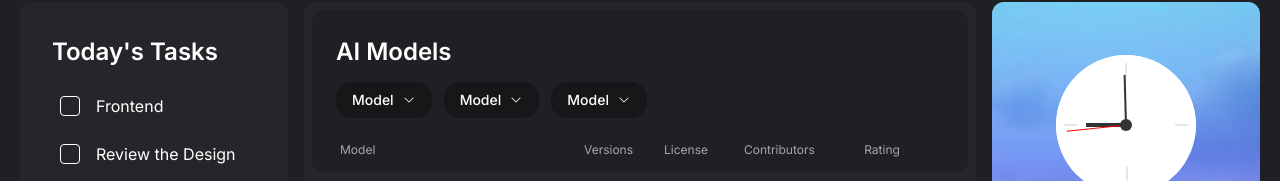
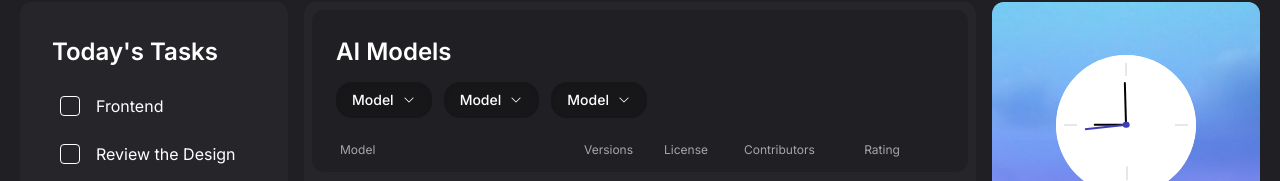
Before and after one commit to saurabhburade/ai-proto, a Next.js app: page / in a window 1280 px wide. Shown: the part 122-303 px from the top of the page. Built offline with nearby package versions, Linux system fonts and the light colour scheme.

Commit message:
style: refactor clock

```diff
--- a/src/styles/globals.css
+++ b/src/styles/globals.css
@@ -149,43 +149,46 @@ dialog::backdrop {
 .hand {
   position: absolute;
   transform-origin: 50% 100%;
-  background-color: #333;
+  background-color: #000000;
 }
 
 .hour-hand {
-  height: 40px;
-  width: 4px;
+  height: 31px;
+  width: 1.5px;
   top: 50%;
   left: 50%;
-  margin-top: -40px;
+  margin-top: -31px;
   margin-left: -2px;
+  border-radius: 1.5px 1.5px 0px 0px;
+
 }
 
 .minute-hand {
-  height: 50px;
+  height: 42.3px;
   width: 2px;
   top: 50%;
   left: 50%;
-  margin-top: -50px;
+  margin-top: -42.3px;
   margin-left: -1px;
+  border-radius: 1.5px 1.5px 0px 0px;
 }
 
 .second-hand {
-  height: 60px;
-  width: 1px;
-  background-color: red; /* Color for the second hand */
+  height: 42px;
+  width: 1.5px;
+  background-color: #3f3db6; /* Color for the second hand */
   top: 50%;
   left: 50%;
-  margin-top: -60px;
+  margin-top: -42px;
   margin-left: -0.5px;
 }
 
 .center-circle {
   position: absolute;
-  width: 12px;
-  height: 12px;
+  width: 6.67px;
+  height: 6.67px;
   border-radius: 50%;
-  background-color: #333;
+  background-color: #3f3db6;
   top: 50%;
   left: 50%;
   transform: translate(-50%, -50%);
```
